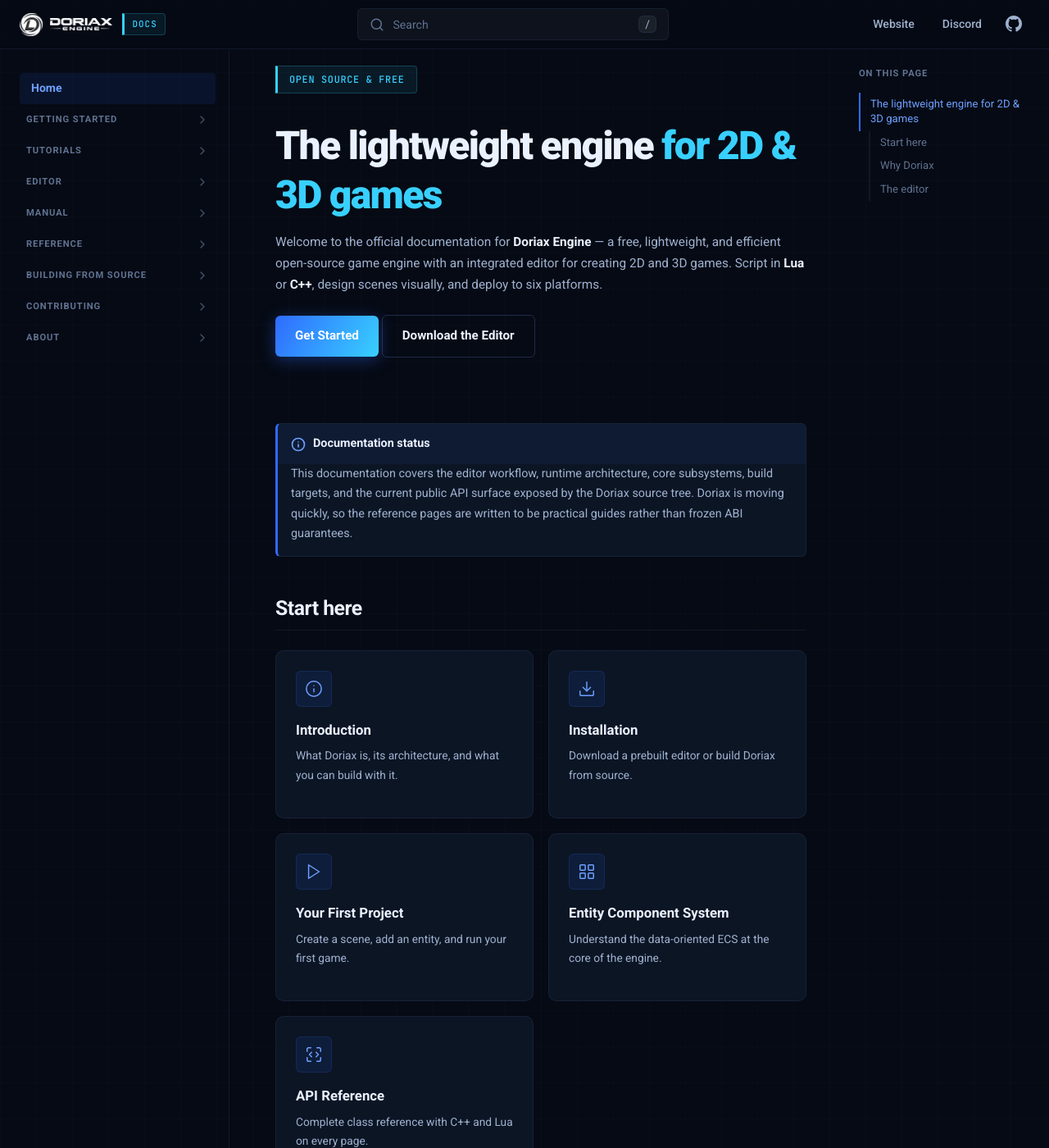
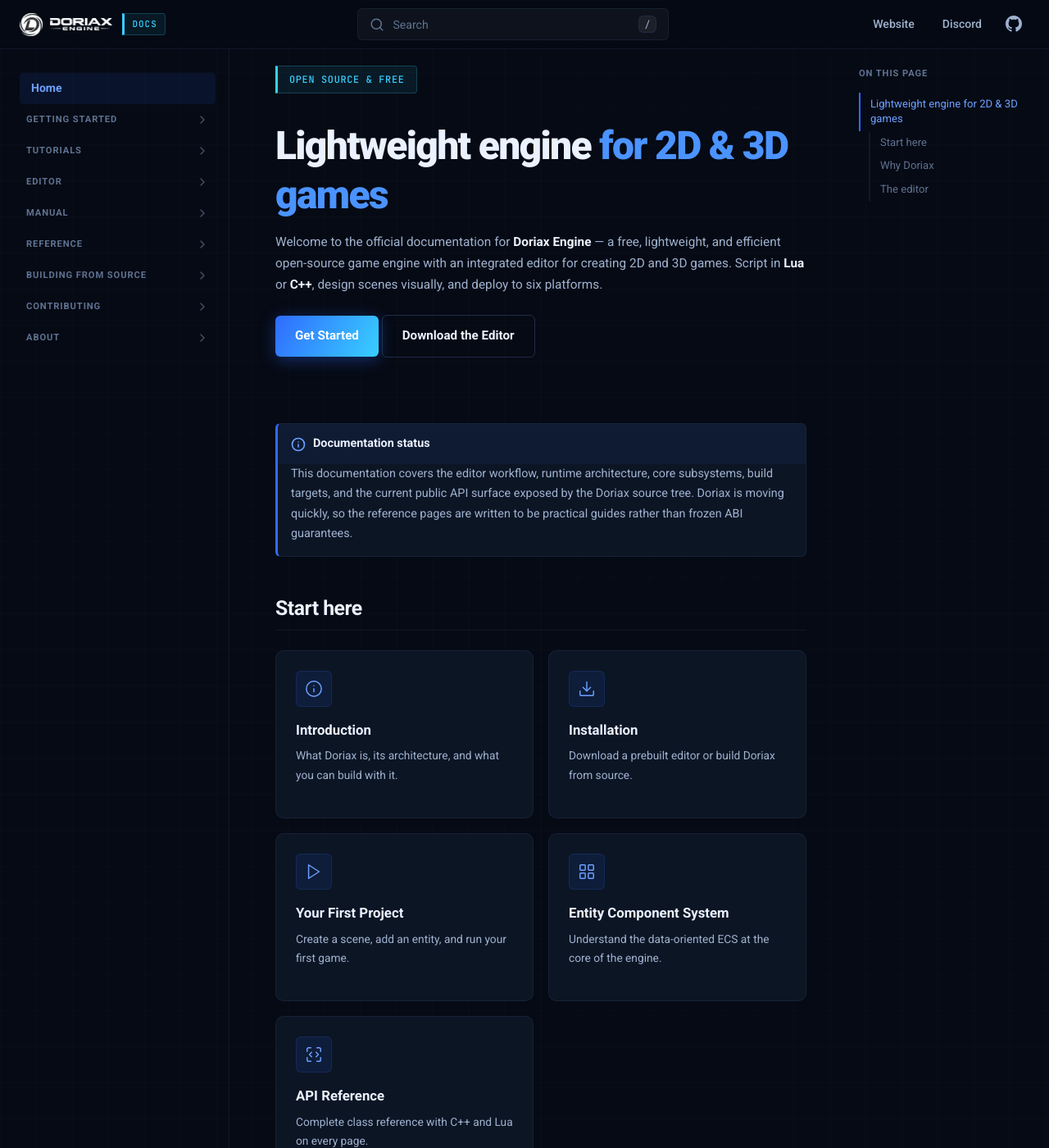
Before and after one commit to doriaxengine/doriax-docs, an MkDocs documentation site: the page built from docs/index.md, in a window 1280 px wide and 1400 px high. Shown: the whole window at 82% size. Built offline with MkDocs 1.6.1, drawn with Linux system fonts in a browser that asks for light colours; some of the changed text lies outside the part shown.

Commit message:
Changed colors and some docs

```diff
--- a/docs/index.md
+++ b/docs/index.md
@@ -7,7 +7,7 @@ description: Official documentation for the Doriax game engine — a free, light
 
 <span class="dx-hero-badge">Open Source &amp; Free</span>
 
-# The lightweight engine <span class="dx-text-gradient">for 2D &amp; 3D games</span> { .dx-hero-title }
+# Lightweight engine <span class="dx-text-gradient">for 2D &amp; 3D games</span> { .dx-hero-title }
 
 Welcome to the official documentation for **Doriax Engine** — a free, lightweight,
 and efficient open-source game engine with an integrated editor for creating 2D and
--- a/theme/css/doriax.css
+++ b/theme/css/doriax.css
@@ -31,6 +31,7 @@
   --accent-1: #2f6bff;
   --accent-2: #6da0ff;
   --accent-3: #38d0ff;
+  --accent-text: #4b93ff;
   --accent-gradient: linear-gradient(120deg, #2f6bff 0%, #38d0ff 100%);
   --accent-glow: rgba(47, 107, 255, 0.35);
   --accent-soft: rgba(47, 107, 255, 0.1);
@@ -789,7 +790,7 @@ a:hover { color: var(--accent-3); }
   font-size: clamp(5rem, 18vw, 10rem);
   font-weight: 800;
   line-height: 1;
-  color: var(--accent-3);
+  color: var(--accent-text);
 }
 .dx-404-content h1 { font-size: 1.8rem; margin: 12px 0 8px; }
 .dx-404-content p { color: var(--text-secondary); margin-bottom: 28px; }
@@ -842,7 +843,7 @@ a:hover { color: var(--accent-3); }
   margin-bottom: 14px;
 }
 .dx-text-gradient {
-  color: var(--accent-3);
+  color: var(--accent-text);
 }
 .dx-hero-actions { display: flex; gap: 12px; flex-wrap: wrap; margin: 24px 0 8px; }
 
```
Also changed, not shown: other parts of docs/index.md (+1 -1 lines), docs/getting-started/introduction.md (+1 -1 lines).
